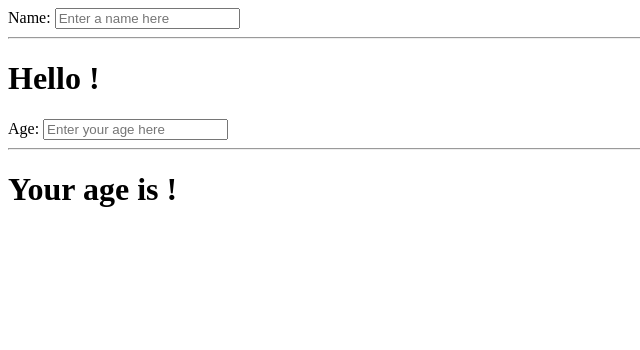
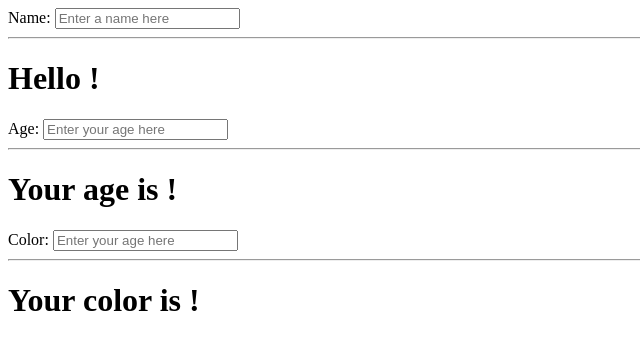
Before and after one commit to MelinaMejia95/FirstAngular, a plain HTML site: page index.html in a window 1280 px wide. Shown: the whole page, without its empty margins (0-640 px from the left). Drawn offline with Linux system fonts and the light colour scheme.

Commit message:
primer commit de jeniffer

```diff
--- a/index.html
+++ b/index.html
@@ -17,5 +17,11 @@
       <hr>
       <h1>Your age is {{yourAge}}!</h1>
     </div>
+    <div>
+      <label>Color:</label>
+      <input type="text" ng-model="yourColor" placeholder="Enter your age here">
+      <hr>
+      <h1>Your color is {{yourColor}}!</h1>
+    </div>
 </body>
 </html>
```
